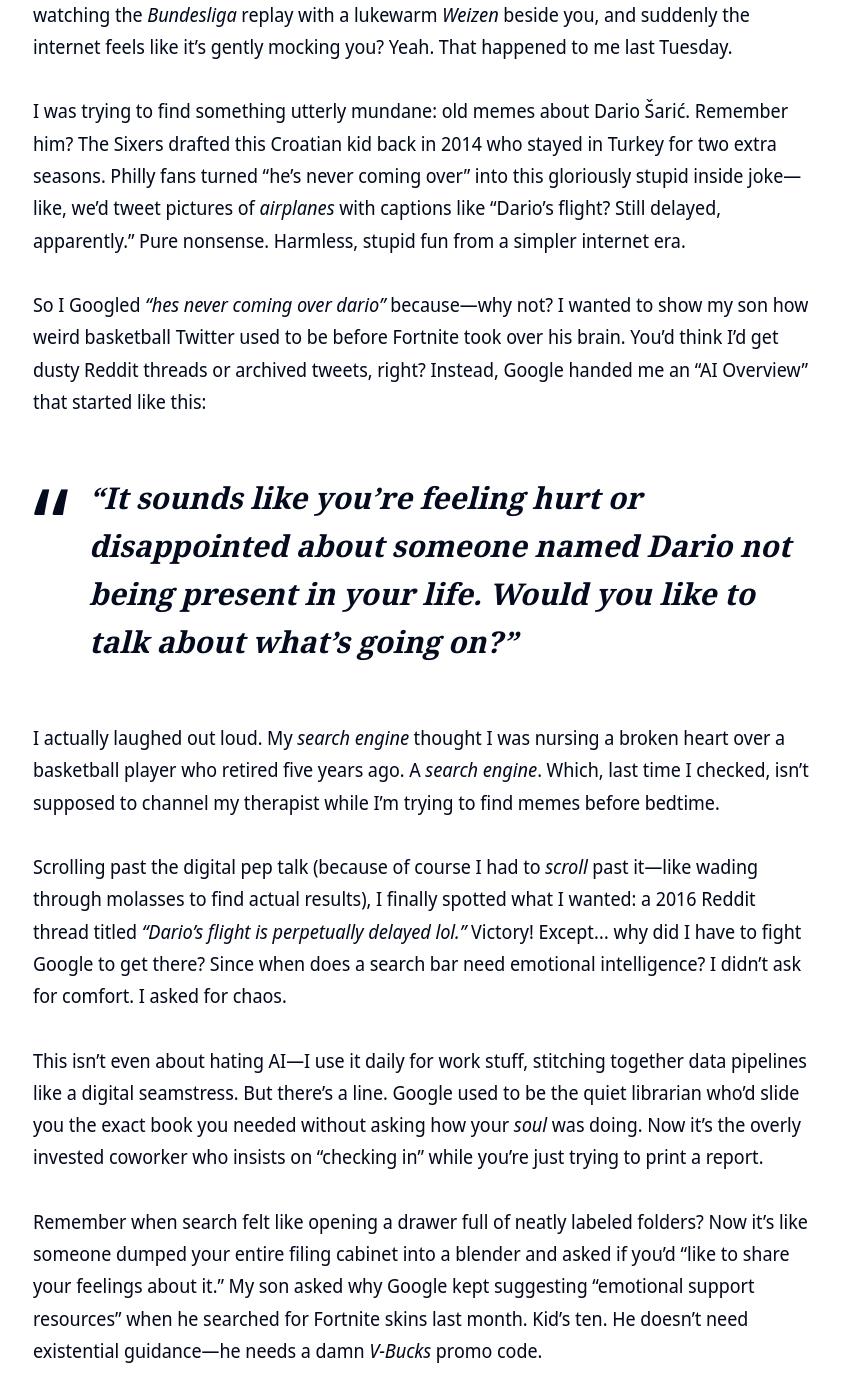
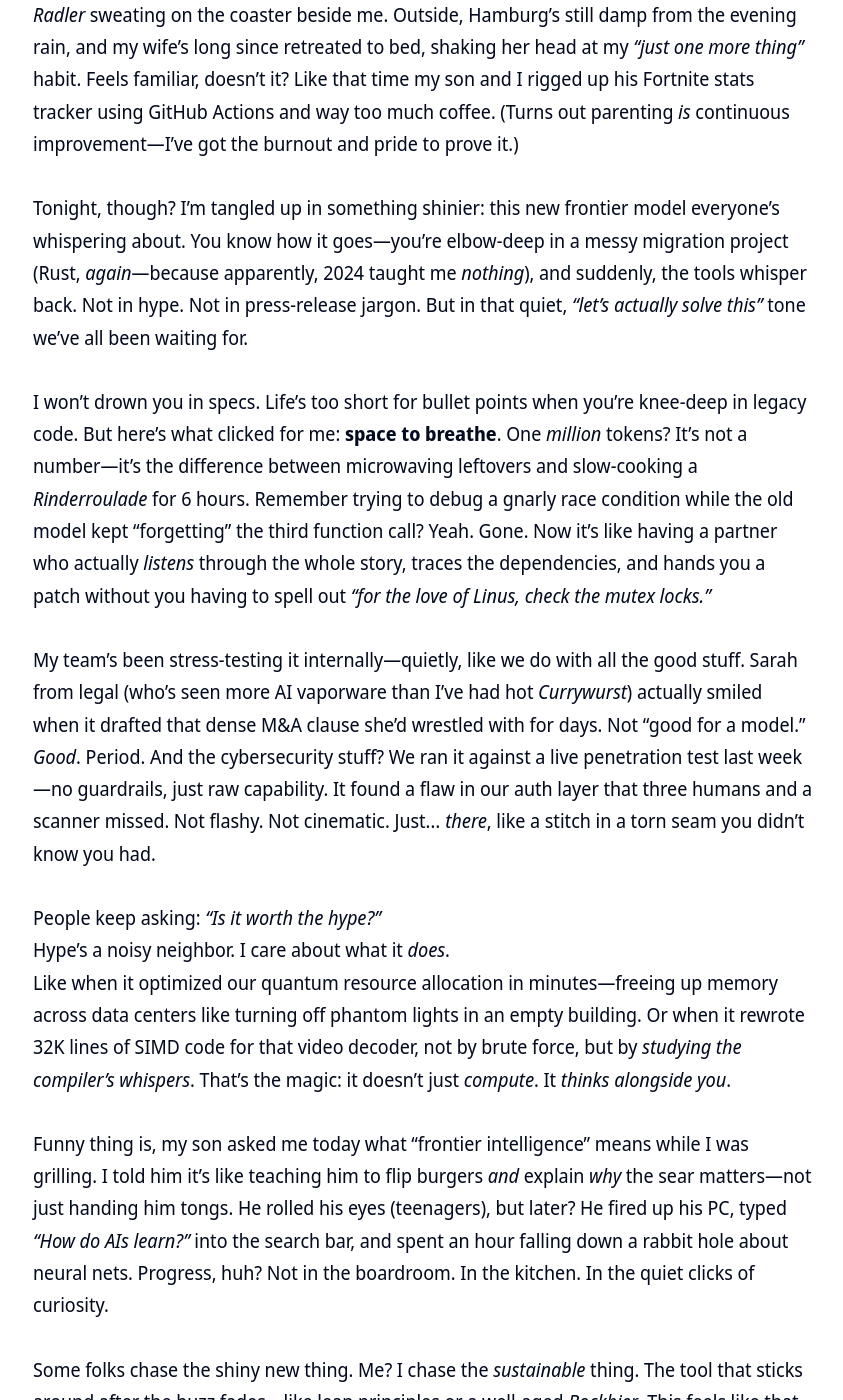
Before and after one commit to clintjb/clintjb.github.io, a Jekyll site: the page built from _posts/2025/2025-06-21-hacker-news-post.md, in a window 1280 px wide and 1400 px high, scrolled down 1235 px. Shown: the whole window, without its empty margins (217-1060 px from the left). Built offline with Jekyll 4.4.1, drawn with Linux system fonts in a browser that asks for light colours; some of the changed text lies outside the part shown.

Commit message:
Updated Weekly Post

```diff
--- a/_posts/2025/2025-06-21-hacker-news-post.md
+++ b/_posts/2025/2025-06-21-hacker-news-post.md
@@ -11,30 +11,30 @@ image: '/images/posts/2025/weekly.jpg'
 ---
 ![](/images/posts/2025/weekly.jpg)
 
-_⚠️ **THIS POST IS GENERATED WITH LLMs**: This post is newly generated a few times a week based on trending articles from hacker news. It takes the tone of my writing style, takes the topic from Hacker News - throws in some LLM magic and generates this post. Please be aware I don't read what gets generated here - it means I may agree, I may not - its a crap shoot - its not meant to be an opinion piece but merely [an experiment](https://github.com/clintjb/Weekly-Post) with the services from [OpenRouter](https://openrouter.ai) - last updated Monday 28 September 2026_
+_⚠️ **THIS POST IS GENERATED WITH LLMs**: This post is newly generated a few times a week based on trending articles from hacker news. It takes the tone of my writing style, takes the topic from Hacker News - throws in some LLM magic and generates this post. Please be aware I don't read what gets generated here - it means I may agree, I may not - its a crap shoot - its not meant to be an opinion piece but merely [an experiment](https://github.com/clintjb/Weekly-Post) with the services from [OpenRouter](https://openrouter.ai) - last updated Thursday 01 October 2026_
 
-## When Did Search Forget How to Search?
+## Late Nights, Big Models, and the Quiet Hum of Progress
 
-You know that weird moment when you’re scrolling through your phone at 10 p.m., half-watching the *Bundesliga* replay with a lukewarm *Weizen* beside you, and suddenly the internet feels like it’s gently mocking you? Yeah. That happened to me last Tuesday.
+Well, here we are again—staring at the glow of my laptop past midnight, a half-finished *Radler* sweating on the coaster beside me. Outside, Hamburg’s still damp from the evening rain, and my wife’s long since retreated to bed, shaking her head at my *"just one more thing"* habit. Feels familiar, doesn’t it? Like that time my son and I rigged up his Fortnite stats tracker using GitHub Actions and way too much coffee. (Turns out parenting *is* continuous improvement—I’ve got the burnout and pride to prove it.)
 
-I was trying to find something utterly mundane: old memes about Dario Šarić. Remember him? The Sixers drafted this Croatian kid back in 2014 who stayed in Turkey for two extra seasons. Philly fans turned “he’s never coming over” into this gloriously stupid inside joke—like, we’d tweet pictures of *airplanes* with captions like “Dario’s flight? Still delayed, apparently.” Pure nonsense. Harmless, stupid fun from a simpler internet era.
+Tonight, though? I’m tangled up in something shinier: this new frontier model everyone’s whispering about. You know how it goes—you’re elbow-deep in a messy migration project (Rust, *again*—because apparently, 2024 taught me *nothing*), and suddenly, the tools whisper back. Not in hype. Not in press-release jargon. But in that quiet, *"let’s actually solve this"* tone we’ve all been waiting for.
 
-So I Googled *“hes never coming over dario”* because—why not? I wanted to show my son how weird basketball Twitter used to be before Fortnite took over his brain. You’d think I’d get dusty Reddit threads or archived tweets, right? Instead, Google handed me an “AI Overview” that started like this:
+I won’t drown you in specs. Life’s too short for bullet points when you’re knee-deep in legacy code. But here’s what clicked for me: **space to breathe**. One *million* tokens? It’s not a number—it’s the difference between microwaving leftovers and slow-cooking a *Rinderroulade* for 6 hours. Remember trying to debug a gnarly race condition while the old model kept "forgetting" the third function call? Yeah. Gone. Now it’s like having a partner who actually *listens* through the whole story, traces the dependencies, and hands you a patch without you having to spell out *"for the love of Linus, check the mutex locks."*
 
-> *“It sounds like you’re feeling hurt or disappointed about someone named Dario not being present in your life. Would you like to talk about what’s going on?”*
+My team’s been stress-testing it internally—quietly, like we do with all the good stuff. Sarah from legal (who’s seen more AI vaporware than I’ve had hot *Currywurst*) actually smiled when it drafted that dense M&A clause she’d wrestled with for days. Not "good for a model." *Good*. Period. And the cybersecurity stuff? We ran it against a live penetration test last week—no guardrails, just raw capability. It found a flaw in our auth layer that three humans and a scanner missed. Not flashy. Not cinematic. Just… *there*, like a stitch in a torn seam you didn’t know you had.
 
-I actually laughed out loud. My *search engine* thought I was nursing a broken heart over a basketball player who retired five years ago. A *search engine*. Which, last time I checked, isn’t supposed to channel my therapist while I’m trying to find memes before bedtime.
+People keep asking: *"Is it worth the hype?"*
+Hype’s a noisy neighbor. I care about what it *does*.
+Like when it optimized our quantum resource allocation in minutes—freeing up memory across data centers like turning off phantom lights in an empty building. Or when it rewrote 32K lines of SIMD code for that video decoder, not by brute force, but by *studying the compiler’s whispers*. That’s the magic: it doesn’t just *compute*. It *thinks alongside you*.
 
-Scrolling past the digital pep talk (because of course I had to *scroll* past it—like wading through molasses to find actual results), I finally spotted what I wanted: a 2016 Reddit thread titled *“Dario’s flight is perpetually delayed lol.”* Victory! Except… why did I have to fight Google to get there? Since when does a search bar need emotional intelligence? I didn’t ask for comfort. I asked for chaos.
+Funny thing is, my son asked me today what "frontier intelligence" means while I was grilling. I told him it’s like teaching him to flip burgers *and* explain *why* the sear matters—not just handing him tongs. He rolled his eyes (teenagers), but later? He fired up his PC, typed *"How do AIs learn?"* into the search bar, and spent an hour falling down a rabbit hole about neural nets. Progress, huh? Not in the boardroom. In the kitchen. In the quiet clicks of curiosity.
 
-This isn’t even about hating AI—I use it daily for work stuff, stitching together data pipelines like a digital seamstress. But there’s a line. Google used to be the quiet librarian who’d slide you the exact book you needed without asking how your *soul* was doing. Now it’s the overly invested coworker who insists on “checking in” while you’re just trying to print a report.
+Some folks chase the shiny new thing. Me? I chase the *sustainable* thing. The tool that sticks around after the buzz fades—like lean principles or a well-aged *Bockbier*. This feels like that. Not a revolution. An evolution. One that finally lets us focus less on *managing the tool* and more on *solving the damn problem*.
 
-Remember when search felt like opening a drawer full of neatly labeled folders? Now it’s like someone dumped your entire filing cabinet into a blender and asked if you’d “like to share your feelings about it.” My son asked why Google kept suggesting “emotional support resources” when he searched for Fortnite skins last month. Kid’s ten. He doesn’t need existential guidance—he needs a damn *V-Bucks* promo code.
+So yeah—I’m bullish. Not because Google says so, but because it *works*. Because my team shipped a critical migration two weeks early. Because Sarah from legal finally has time for lunch. Because my son’s asking about compilers over breakfast.
 
-I get it. The internet’s evolved. We’re all drowning in content, and someone’s gotta filter the noise. But when did finding a silly meme require surviving an intervention from Skynet’s bubbly cousin? Maybe I’m just an old dog (40-something, remember?) who’s tired of teaching new tricks to machines that forgot their original job.
+It’s late. The *Radler*’s warm now. Outside, the Reeperbahn’s still humming, but here? Just the glow of the screen, the hum of the server rack downstairs, and the quiet satisfaction of a problem cracked wide open.
 
-I poured myself a *Whisky* after that search. Sat there staring at the screen like it owed me an apology. Sometimes I miss the internet where “404” meant “try again,” not “let’s unpack your trauma.”
+Some days, the future doesn’t arrive with a bang. It just… fits. Like that perfect knife in your hand when you’re slicing *Schinken*.
 
-Anyway. If you’ve got a minute, tell me: when did *you* realize the pot was boiling? Because I’m starting to wonder if it’s just me—or if we all quietly agreed to let the machines nurse us through life, one awkward AI hug at a time.
-
-(And if you find those Dario memes? Slide into my DMs. I’ll trade you for my perfected chili recipe. The one where the meat *actually* comes over.) 🥃
+Time to shut it down. Gotta be up early to teach the boy how to slow-smoke ribs. Turns out AI isn’t the only thing that needs patience to shine. 🍖
```
Also changed, not shown: images/posts/2025/weekly.jpg.
